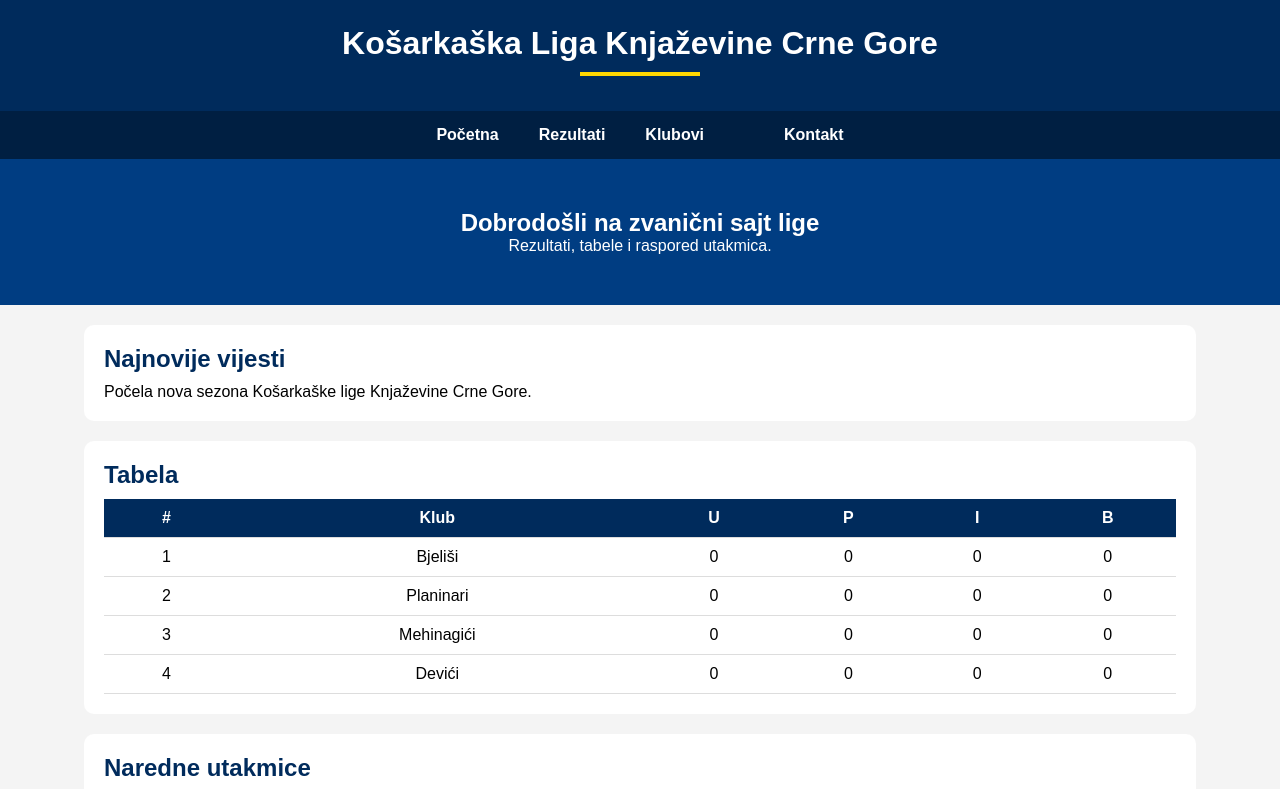
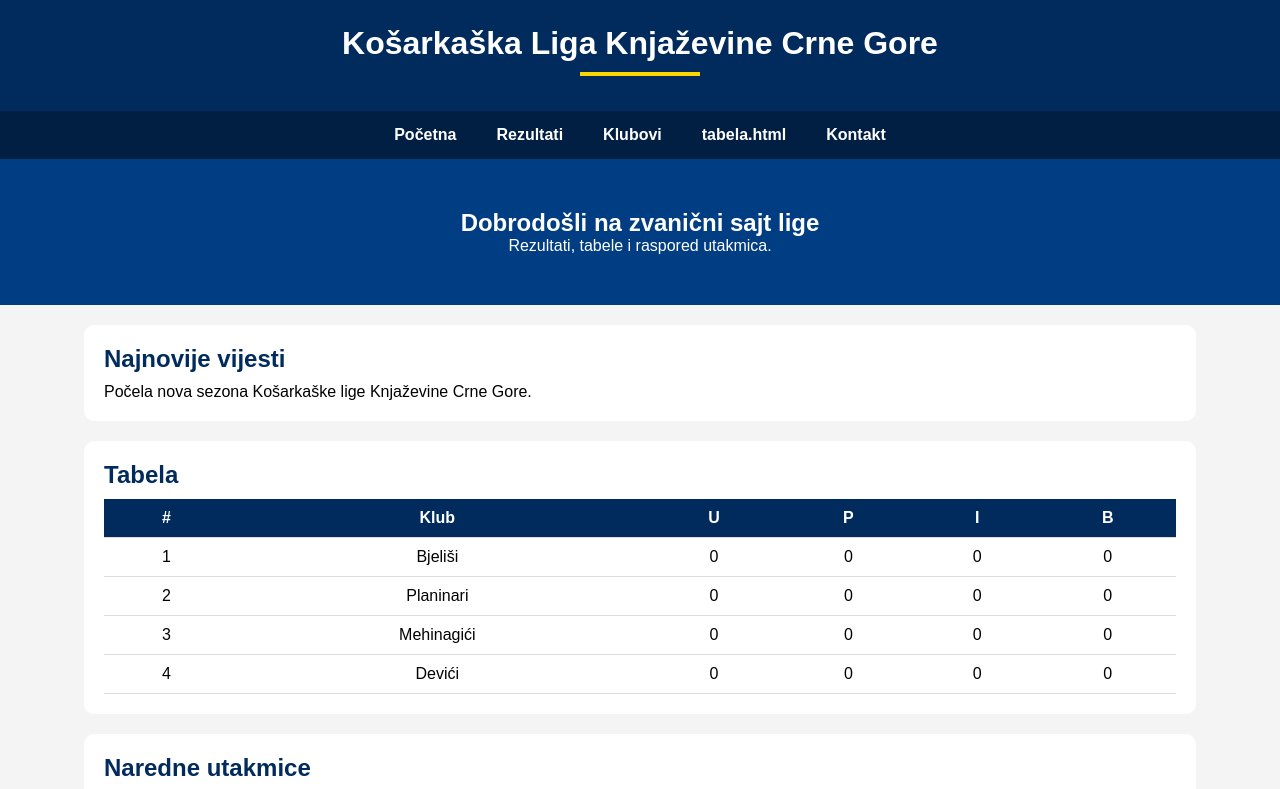
Before and after one commit to kan397/Kosarkaska-Liga-Knjezevine-Crne-Gore, a plain HTML site: page index.html in a window 1280 px wide. Shown: the top 789 px of the page. Drawn offline with Linux system fonts and the light colour scheme.

Commit message:
Update index.html

```diff
--- a/index.html
+++ b/index.html
@@ -135,7 +135,7 @@ footer{
 <a href="#">Početna</a>
 <a href="#">Rezultati</a>
 <a href="#">Klubovi</a>
-<a href="#" tabela.html</a>
+<a href="#">tabela.html</a>
 <a href="#" onclick="prikaziKontakt()">Kontakt</a>
 
 <script>
```
